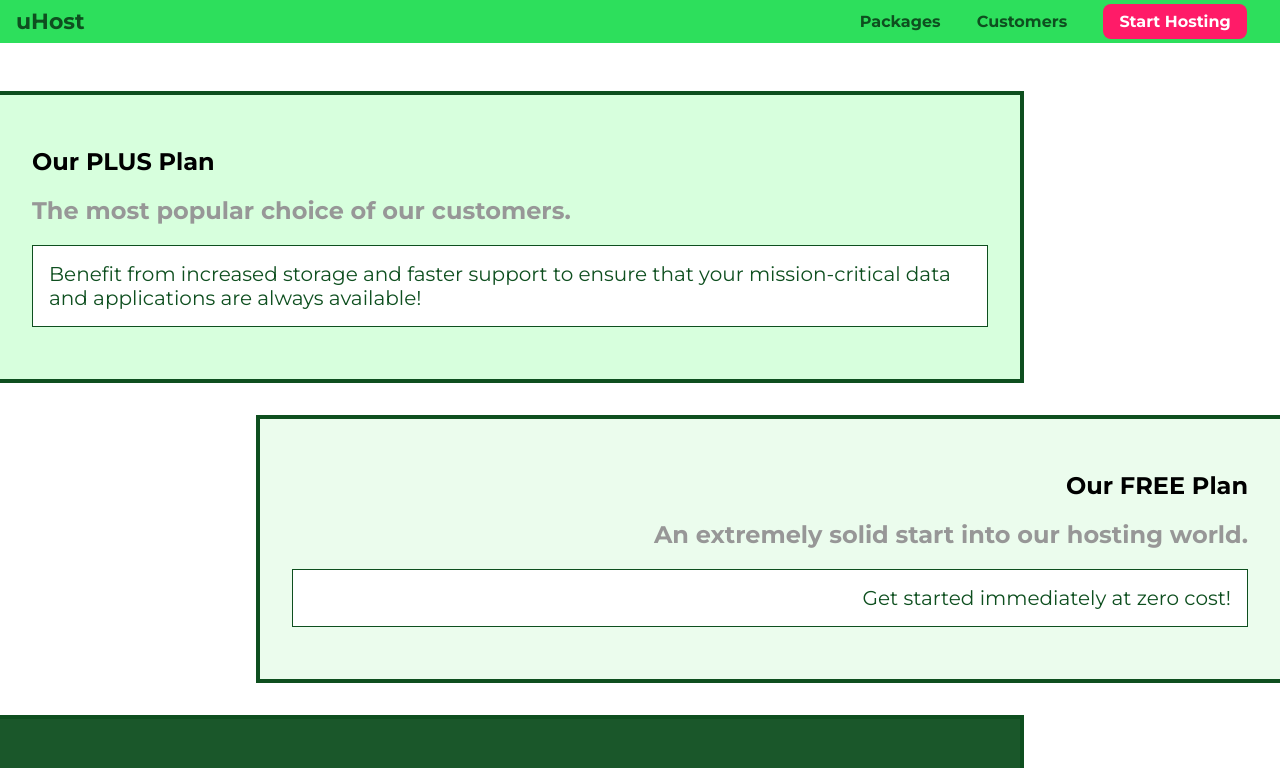
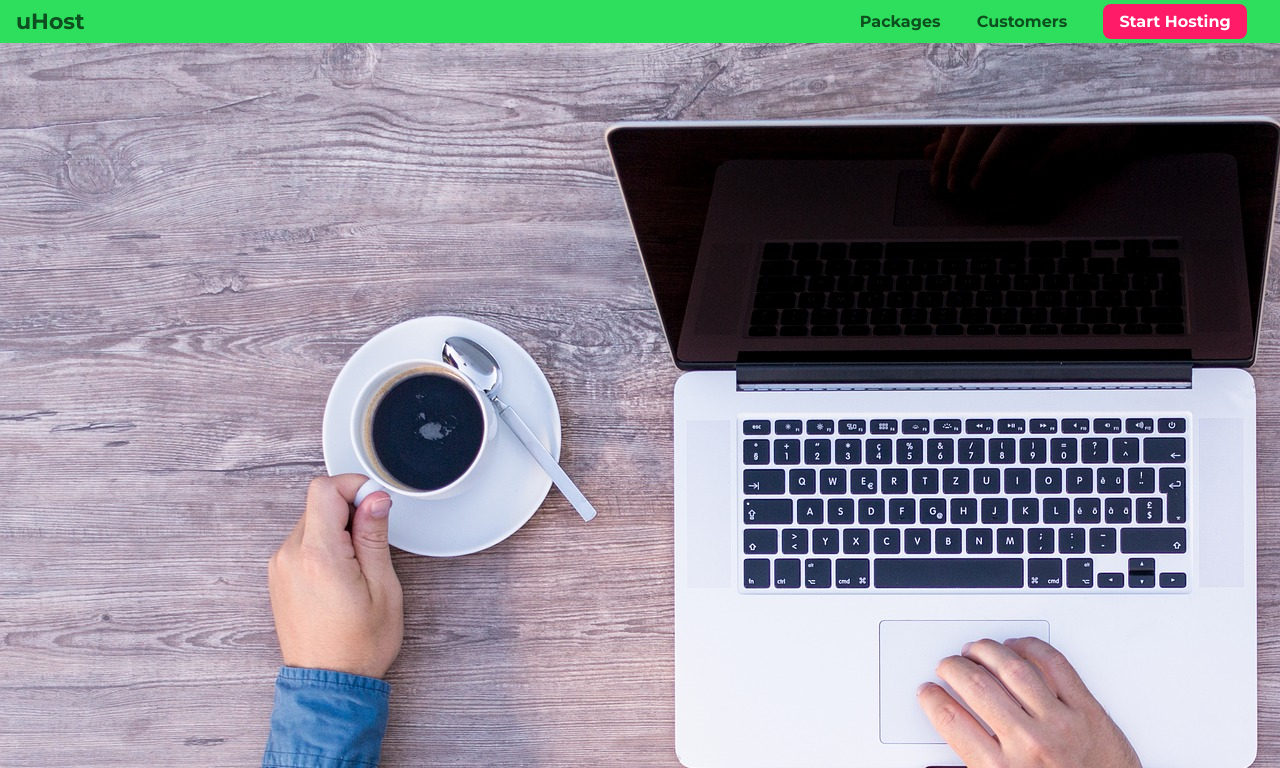
Before and after one commit to emihopebu/uHost, a plain HTML site: page packages/index.html in a window 1280 px wide. Shown: the top 768 px of the page. Drawn offline with Linux system fonts and the light colour scheme.

Commit message:
Adding files

```diff
--- a/packages/index.html
+++ b/packages/index.html
@@ -14,6 +14,7 @@
   </head>
 
   <body>
+    <div class="background"></div>
     <header class="main-header">
       <div>
         <a href="../index.html" class="main-header__brand"> uHost </a>
--- a/packages/packages.css
+++ b/packages/packages.css
@@ -1,5 +1,11 @@
 main {
   padding-top: 32px;
+}
+.background {
+  background: url("../images/plans-background.jpg");
+  width: 100%;
+  height: 100%;
+  position: fixed;
 }
 .package {
   width: 80%;
--- a/shared.css
+++ b/shared.css
@@ -29,6 +29,7 @@ body {
   width: 100%;
   background: #2ddf5c;
   padding: 8px 16px;
+  position: fixed;
 }
 .main-header > div {
   display: inline-block;
```
Also changed, not shown: images/plans-background.jpg (added).
